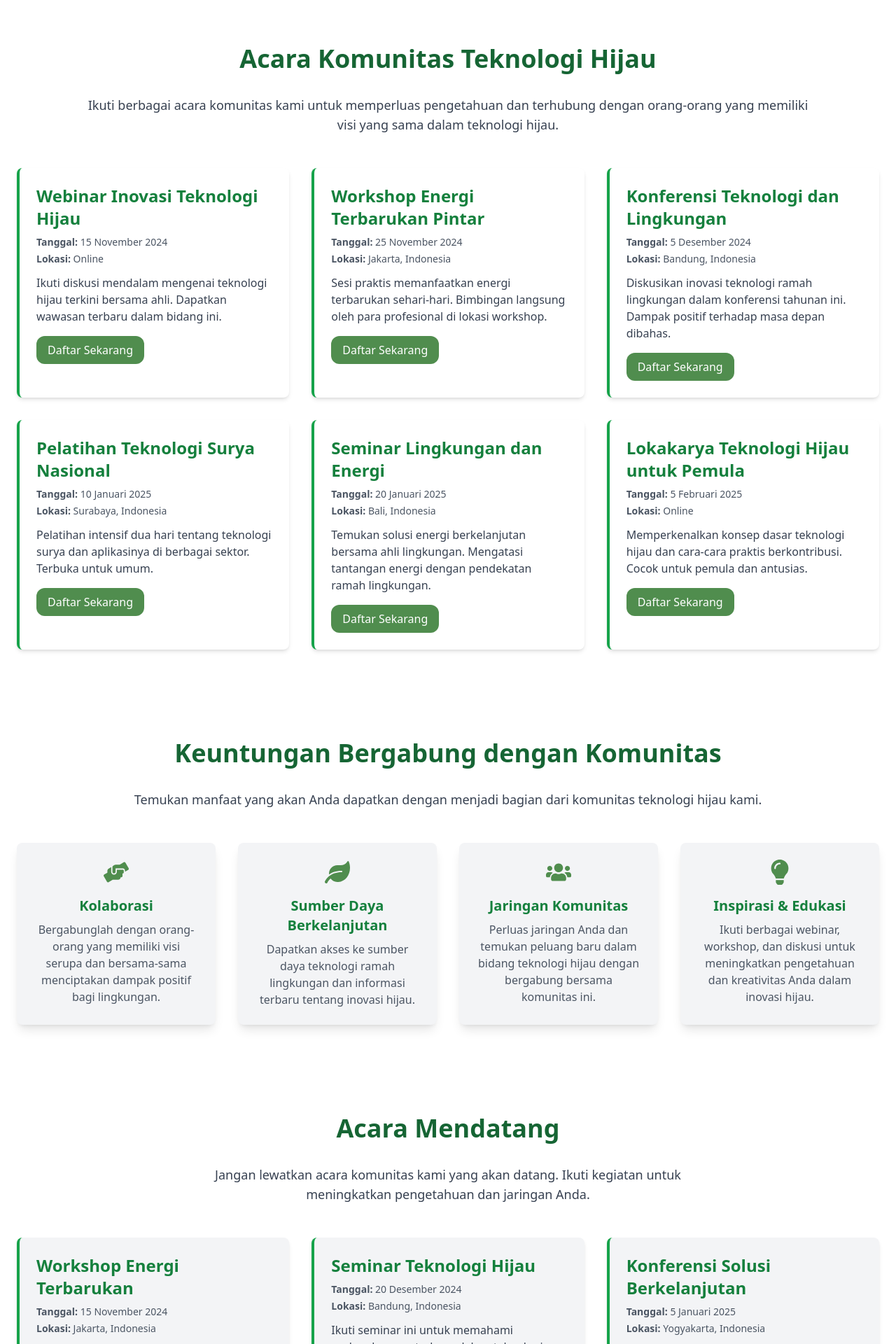
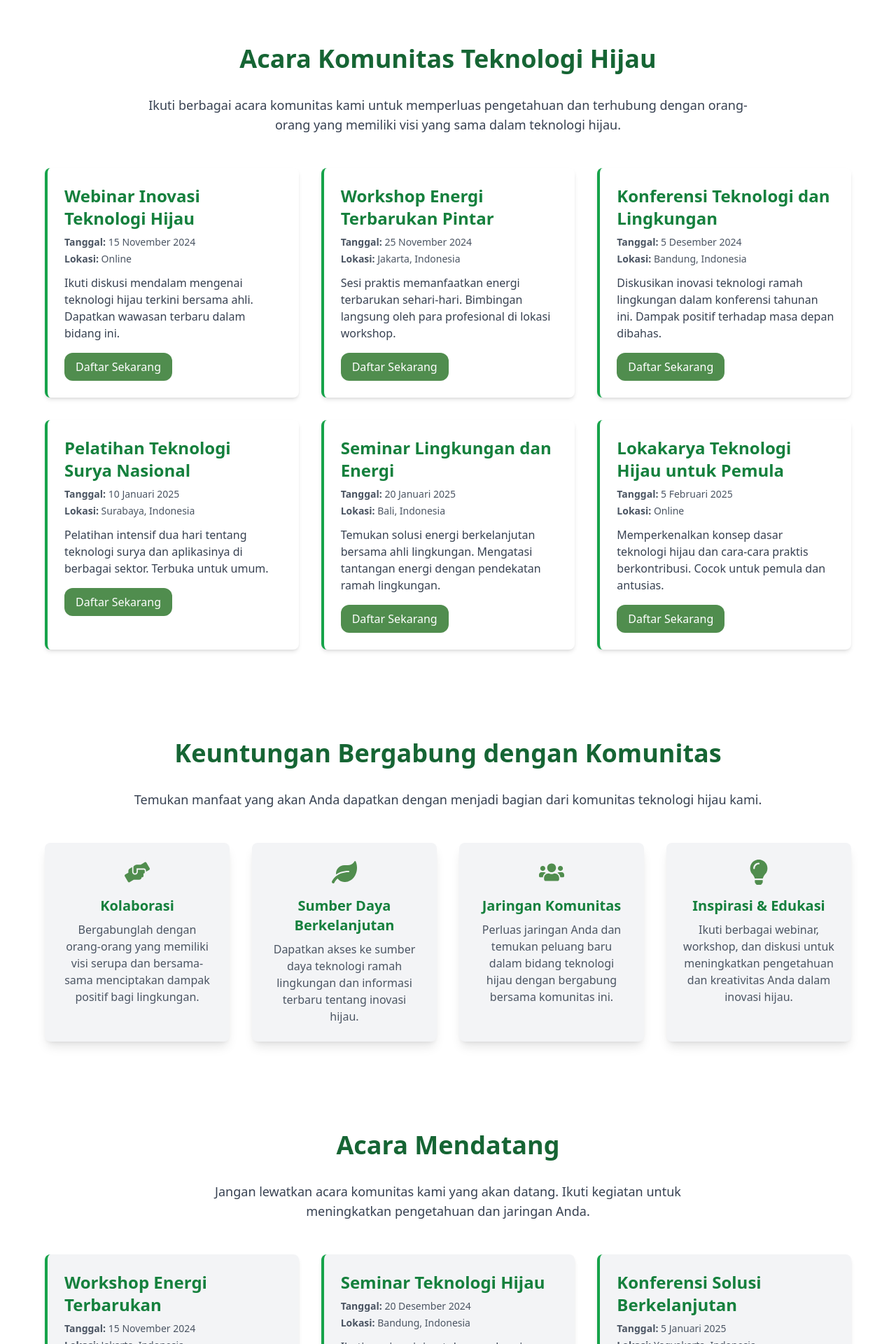
Before and after one commit to reynaldo0/Futuron, a React (Vite) app: page /comunity in a window 1280 px wide. Shown: the part 800-2720 px from the top of the page at 70% size. Built offline with nearby package versions, Linux system fonts and the light colour scheme; no server answers.

Commit message:
fix all margin

```diff
--- a/src/components/Footer.jsx
+++ b/src/components/Footer.jsx
@@ -3,7 +3,7 @@ import { MapPin, Mail } from "lucide-react"; // Import the icons from lucide-rea
 
 const Footer = () => {
   return (
-    <footer className="bg-primary-400">
+    <footer className="bg-primary-400 md:px-10">
       <div className="container mx-auto w-full p-4 py-6 lg:py-8">
         <div className="md:flex md:justify-between">
           <div className="mb-6 flex flex-col justify-between md:mb-0">
--- a/src/pages/About/Values.jsx
+++ b/src/pages/About/Values.jsx
@@ -3,7 +3,7 @@ import { Globe, Cloud, Heart } from 'lucide-react'; // Use available icons
 
 const Values = () => {
   return (
-    <div className="container mx-auto p-8 py-24">
+    <div className="container mx-auto p-8 py-24 md:px-10">
       <h1 className="text-4xl md:text-5xl font-bold text-primary-400 mb-16 text-center">Membangun Masa Depan Hijau</h1>
       <div className="grid grid-cols-1 md:grid-cols-3 gap-16">
         {/* First Card: Renewable Energy */}
--- a/src/pages/Comunity/Benefit.jsx
+++ b/src/pages/Comunity/Benefit.jsx
@@ -30,7 +30,7 @@ const Benefits = () => {
   ];
 
   return (
-    <section className="py-16 bg-white">
+    <section className="py-16 bg-white md:px-10">
       <div className="container mx-auto px-6">
         <h2 className="text-3xl md:text-4xl font-bold text-green-800 text-center mb-8">
           Keuntungan Bergabung dengan Komunitas
--- a/src/pages/Comunity/Events.jsx
+++ b/src/pages/Comunity/Events.jsx
@@ -176,12 +176,12 @@ const EventsSection = () => {
   };
 
   return (
-    <section className="py-16" id="events">
+    <section className="py-16 md:px-10" id="events">
       <div className="container mx-auto px-6">
         <h2 className="text-3xl md:text-4xl font-bold text-green-800 text-center mb-8">
           Acara Komunitas Teknologi Hijau
         </h2>
-        <p className="text-lg text-center text-gray-700 mb-12 md:px-24">
+        <p className="text-lg text-center text-gray-700 mb-12 md:px-32">
           Ikuti berbagai acara komunitas kami untuk memperluas pengetahuan dan
           terhubung dengan orang-orang yang memiliki visi yang sama dalam
           teknologi hijau.
--- a/src/pages/Comunity/UpcomingEvenrs.jsx
+++ b/src/pages/Comunity/UpcomingEvenrs.jsx
@@ -13,7 +13,7 @@ const UpcomingEvents = () => {
   };
 
   return (
-    <section className="py-16 bg-white">
+    <section className="py-16 bg-white  md:px-10">
       <ToastContainer className="z-[999999999]" /> {/* Menambahkan ToastContainer di sini */}
       <div className="container mx-auto px-6 text-center">
         <h2 className="text-3xl md:text-4xl font-bold text-green-800 mb-8">
--- a/src/pages/Detail/Community.jsx
+++ b/src/pages/Detail/Community.jsx
@@ -23,7 +23,7 @@ const communityShowcase = [
 
 const CommunityShowcase = () => {
   return (
-    <div className="container mx-auto p-8 py-24">
+    <div className="container mx-auto p-8 py-24 md:px-10">
       <h1 className="text-4xl md:text-5xl font-bold text-primary-400 text-center mb-8">Kolaborasi dan Komunitas</h1>
       <p className="text-center text-lg mb-6">
         Bergabunglah dengan kami dalam berbagai inisiatif untuk mendukung keberlanjutan dan lingkungan.
--- a/src/pages/Detail/GreenTechs.jsx
+++ b/src/pages/Detail/GreenTechs.jsx
@@ -6,7 +6,7 @@ const GreenTech = () => {
   return (
     <>
       {/* Importance Section */}
-      <section className="py-24">
+      <section className="py-24  md:px-10">
         <div className="container mx-auto px-6 flex flex-col md:flex-row items-center">
           {/* Left Column: Text Content */}
           <div className="md:w-1/2 mb-10 md:mb-0">
--- a/src/pages/Home/ImpactFeed.jsx
+++ b/src/pages/Home/ImpactFeed.jsx
@@ -53,7 +53,7 @@ const ImpactFeed = () => {
   };
 
   return (
-    <div className="min-h-screen container mx-auto p-5 mt-40">
+    <div className="min-h-screen container mx-auto p-5 mt-40 md:px-10">
       <h1 className="text-4xl  font-bold text-center text-primary-400 mb-10">
         Feed Dampak Lingkungan Langsung - Indonesia 🌍
       </h1>
--- a/src/pages/Home/Solutions.jsx
+++ b/src/pages/Home/Solutions.jsx
@@ -9,7 +9,7 @@ const TechnologySolutions = () => {
         <h2 className="text-4xl pt-20 md:text-5xl font-bold text-center mb-12">
           Solusi Teknologi
         </h2>
-        <div className="grid grid-cols-1 md:grid-cols-3 gap-8">
+        <div className="grid grid-cols-1 md:grid-cols-3 gap-8  md:px-10">
           {SolutionsData.map((solution) => (
             <div
               key={solution.id}
```
